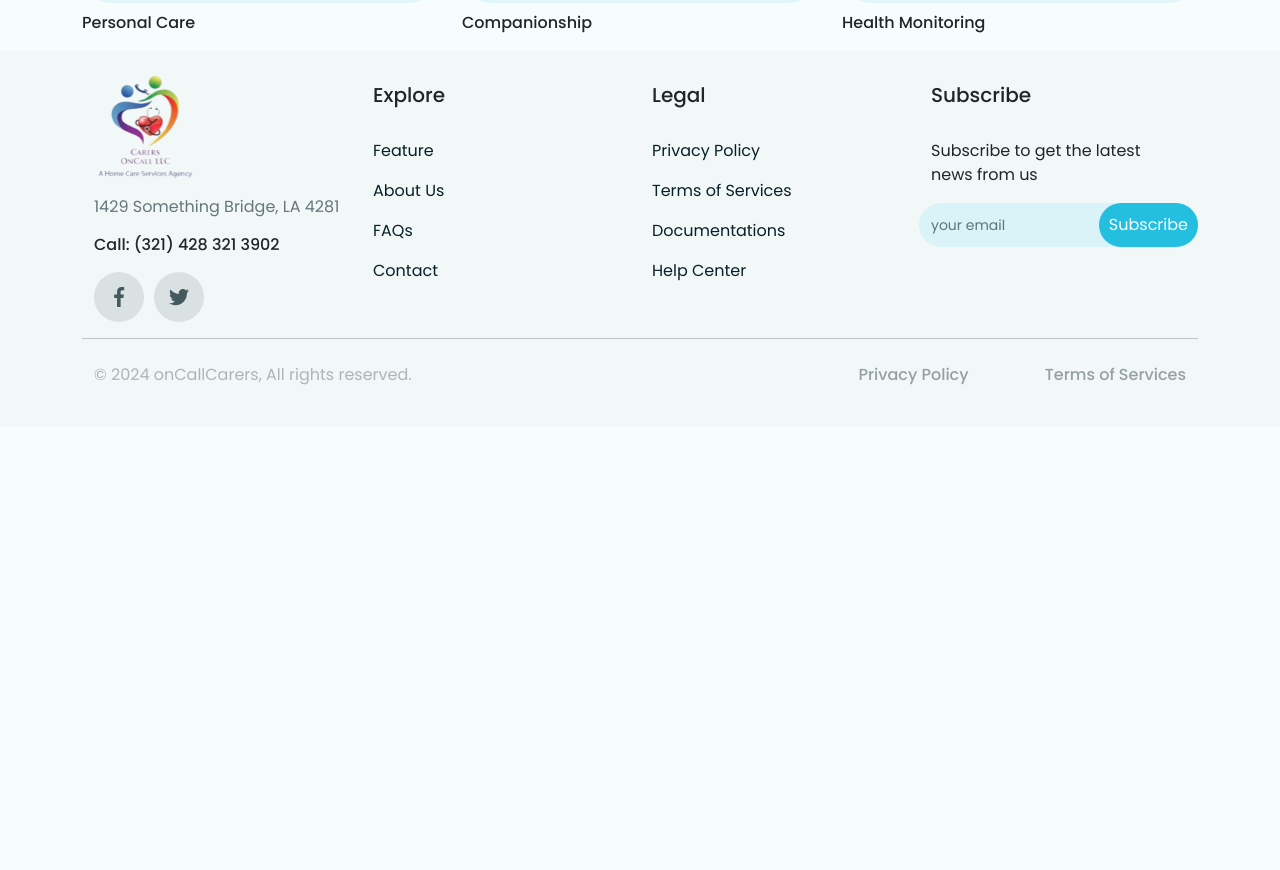
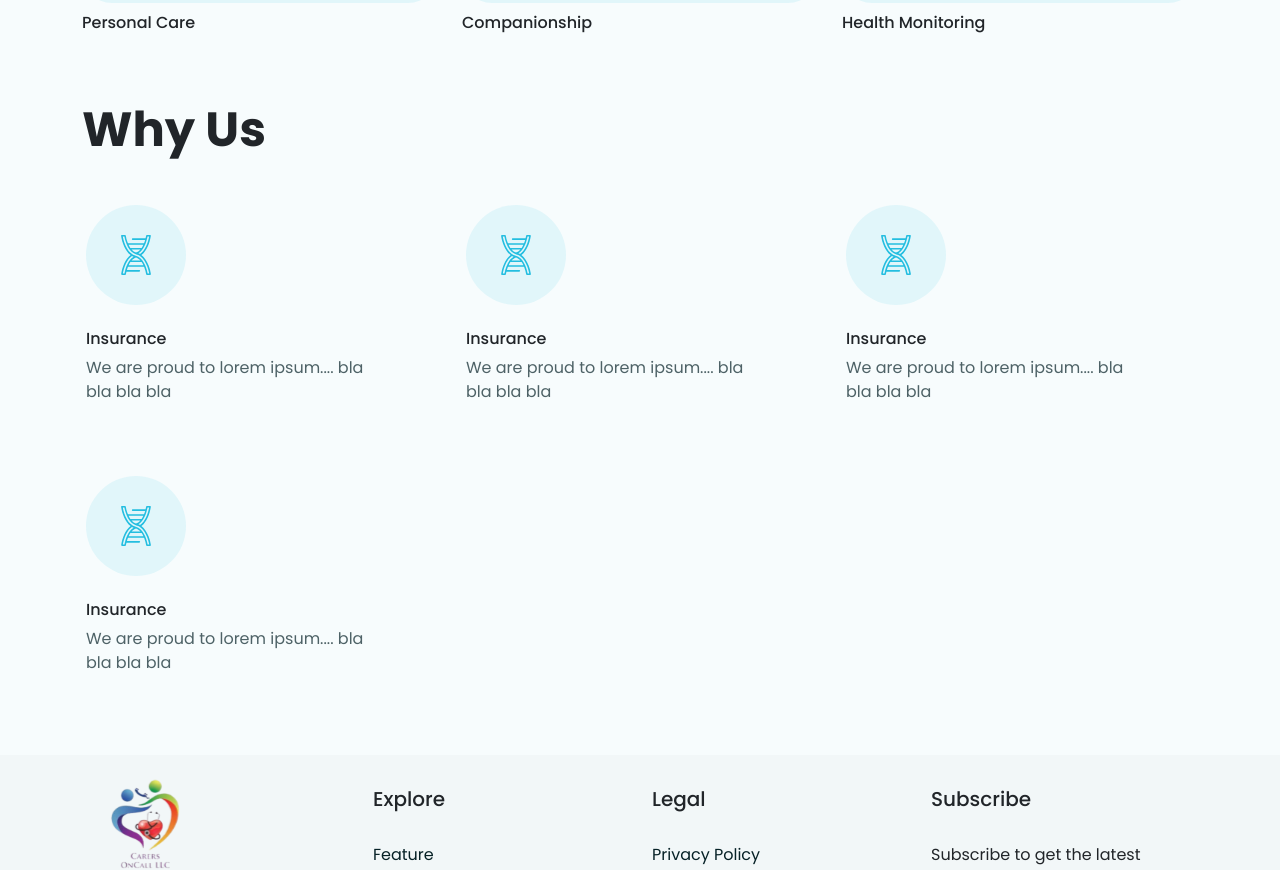
Before and after one commit to sammyhak/CarersOnCall, a React (Vite) app: page / in a window 1280 px wide. Shown: the part 1373-2243 px from the top of the page. Before the commit the page ends 1800 px from the top, so only its background shows below. Built offline with nearby package versions, Linux system fonts and the light colour scheme; grey boxes are pictures that could not be loaded.

Commit message:
why component 80% done

```diff
--- a/src/components/pagesComponent/services.jsx
+++ b/src/components/pagesComponent/services.jsx
@@ -35,7 +35,7 @@ const Services = () => {
 
       setTimeout(() => {
         setSlideIn(true);
-      }, 300);
+      }, 100);
     }
   };
 
@@ -49,7 +49,7 @@ const Services = () => {
 
       setTimeout(() => {
         setSlideIn(true);
-      }, 300);
+      }, 100);
     }
   };
 
--- a/src/components/pagesComponent/why.jsx
+++ b/src/components/pagesComponent/why.jsx
@@ -0,0 +1,53 @@
+import "../../styles/components/pagesComponents/why.scss";
+import dna from "../../assets/dna.svg";
+
+const Why = () => {
+  return (
+    <>
+      <section className="why__us">
+        <div className="why__us__header d-flex">
+          <h2 className="why__us__title">Why Us</h2>
+        </div>
+        <div className={`why__us__content__container row`}>
+          <div className="onCall__card p-3 col-lg-4">
+            <div className="img__icon mt-4">
+              <img src={dna} alt="why_us_image" />
+            </div>
+            <h6 className="mt-4">Insurance</h6>
+
+            <p>We are proud to lorem ipsum.... bla bla bla bla</p>
+          </div>
+
+          <div className="onCall__card p-3 col-lg-4">
+            <div className="img__icon mt-4">
+              <img src={dna} alt="why_us_image" />
+            </div>
+            <h6 className="mt-4">Insurance</h6>
+
+            <p>We are proud to lorem ipsum.... bla bla bla bla</p>
+          </div>
+
+          <div className="onCall__card p-3 col-lg-4">
+            <div className="img__icon mt-4">
+              <img src={dna} alt="why_us_image" />
+            </div>
+            <h6 className="mt-4">Insurance</h6>
+
+            <p>We are proud to lorem ipsum.... bla bla bla bla</p>
+          </div>
+
+          <div className="onCall__card p-3 col-lg-4">
+            <div className="img__icon mt-4">
+              <img src={dna} alt="why_us_image" />
+            </div>
+            <h6 className="mt-4">Insurance</h6>
+
+            <p>We are proud to lorem ipsum.... bla bla bla bla</p>
+          </div>
+        </div>
+      </section>
+    </>
+  );
+};
+
+export default Why;
--- a/src/pages/home.jsx
+++ b/src/pages/home.jsx
@@ -6,6 +6,7 @@ import messageIcon from "../assets/icons/Message.svg";
 import userIcon from "../assets/icons/User.svg";
 import "../styles/pages/home.scss";
 import Services from "../components/pagesComponent/services";
+import Why from "../components/pagesComponent/why";
 
 const Home = () => {
   return (
@@ -88,6 +89,7 @@ const Home = () => {
         </div>
 
         <Services />
+        <Why />
       </section>
     </>
   );
--- /dev/null
+++ b/src/styles/components/pagesComponents/why.scss
@@ -0,0 +1,31 @@
+.why__us {
+  margin-top: 100px;
+
+  .why__us__content__container {
+    .onCall__card {
+        &:hover{
+            background: #fff;
+            border-radius: 30px;
+            box-shadow: 0 24px -14px 61px rgba(15, 151, 181, 14%);
+            margin-top: 10px;
+            transition: top 3s ease;
+        }
+      .img__icon {
+        display: flex;
+        justify-content: center;
+        align-items: center;
+        width: 100px;
+        height: 100px;
+        border-radius: 50%;
+        background: rgba(36, 190, 224, 10%);
+        img {
+        }
+      }
+
+      p {
+        color: rgba(6, 33, 38, 70%);
+        max-width: 306px;
+      }
+    }
+  }
+}
```
Also changed, not shown: src/assets/dna.svg (added).
